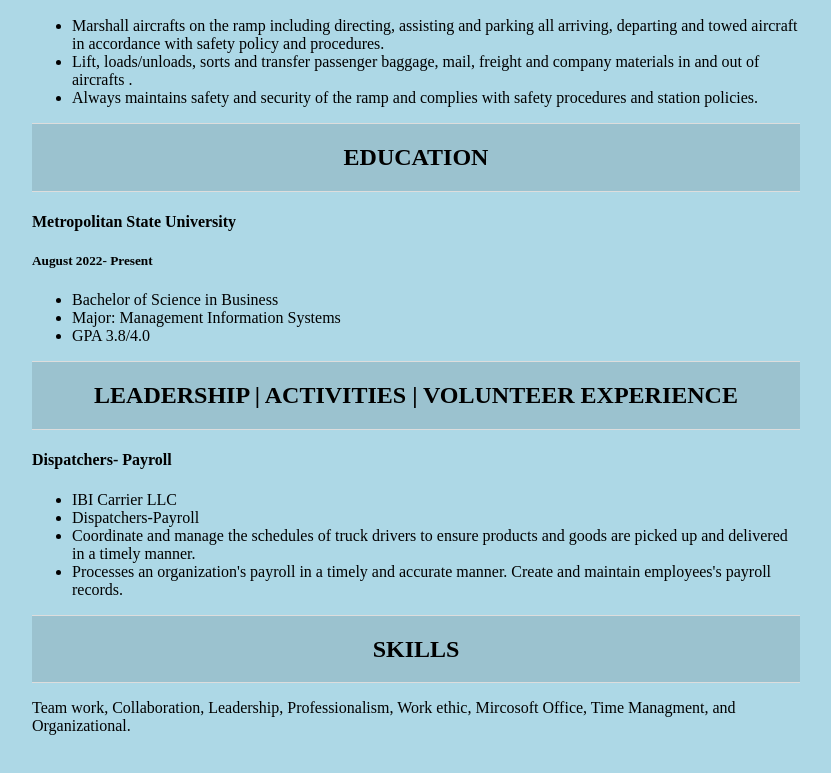
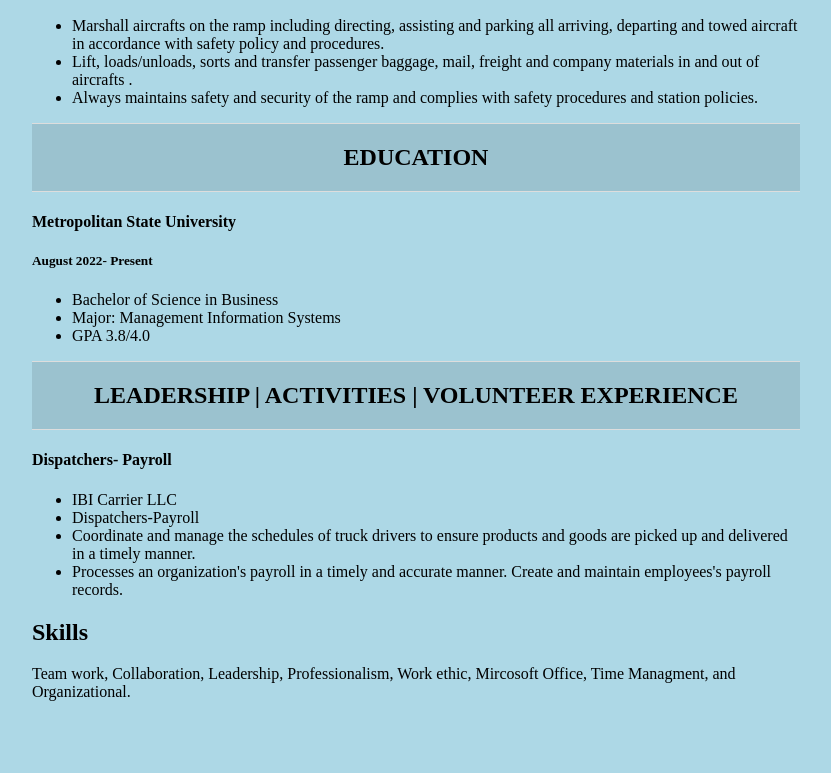
Before and after one commit to MohamedJabdirahman/MohamedJabdirahman.github.io, a plain HTML site: page index.html in a window 1280 px wide. Shown: the part 804-1577 px from the top of the page, without its empty margins (224-1055 px from the left). Drawn offline with Linux system fonts and the light colour scheme.

Commit message:
Update index.html

```diff
--- a/index.html
+++ b/index.html
@@ -68,7 +68,7 @@
        </ul>
   </div>
 
-  <div class="exp-header">
+  <div class="exp-skill">
     <h2>Skills</h2>
   </div>
 
```
